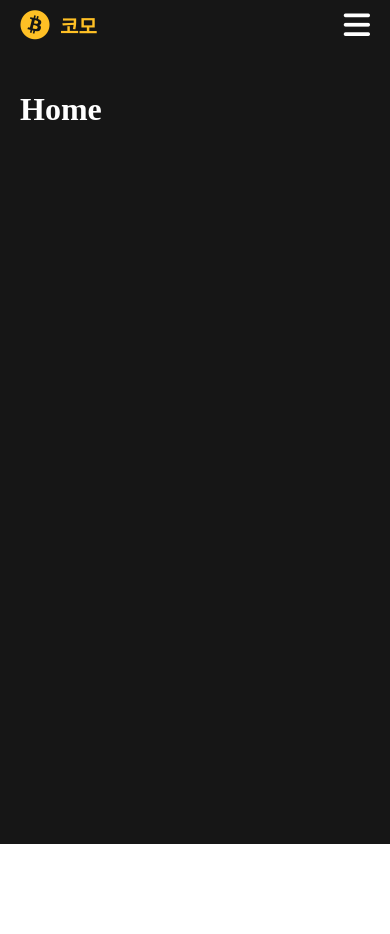
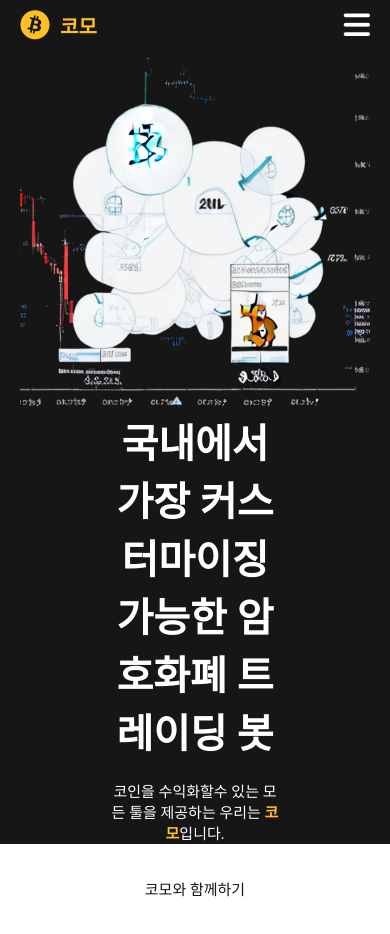
Before and after one commit to Ryugi62/como_website, a Vue app in the folder web/: page / in a window 390 px wide. Before the commit this address had no page. Before the commit the page ends 844 px from the top, so only its background shows below. Built offline with nearby package versions, Linux system fonts and the light colour scheme.

Commit message:
design : design home page

```diff
--- a/web/src/views/HomeView.vue
+++ b/web/src/views/HomeView.vue
@@ -3,7 +3,22 @@
     <HeaderComponent />
 
     <div class="container">
-      <h1>Home</h1>
+      <div class="container-text-zone">
+        <div class="text-title">
+          국내에서 가장 커스터마이징 가능한 암호화폐 트레이딩 봇
+        </div>
+
+        <div class="text-comment">
+          코인을 수익화할수 있는 모든 툴을 제공하는 우리는
+          <span>코모</span>입니다.
+        </div>
+
+        <div class="text-button como-button">코모와 함께하기</div>
+      </div>
+
+      <div class="container-img-zone">
+        <img src="@/assets/img/graph.png" class="container-text-img" />
+      </div>
     </div>
   </div>
 </template>
@@ -34,9 +49,84 @@ export default {
 
 .container {
   width: calc(100% - 40px);
+  max-width: 1440px;
   height: 100%;
   margin: auto;
-  max-width: 1200px;
   padding: 20px;
+  display: flex;
+}
+
+.container-text-zone {
+  margin: auto;
+  max-width: 50%;
+}
+
+.text-title {
+  height: fit-content;
+  font-size: 60px;
+  font-weight: bold;
+  margin-bottom: 20px;
+}
+
+.text-comment {
+  margin: auto;
+  height: fit-content;
+  font-size: 20px;
+}
+.text-comment > span {
+  font-weight: bold;
+  color: #ffc025;
+}
+
+.text-button {
+  padding: 15px 30px;
+  font-size: 20px;
+  margin-top: 30px;
+  color: #161616;
+}
+
+.container-img-zone {
+  margin: auto;
+}
+
+.container-text-img {
+  width: 100%;
+  height: 100%;
+  margin: auto;
+}
+
+@media (max-width: 768px) {
+  .container {
+    flex-direction: column-reverse;
+  }
+
+  .container-text-zone {
+    margin: auto;
+    text-align: center;
+  }
+
+  .text-title {
+    font-size: 40px;
+  }
+
+  .text-comment {
+    font-size: 15px;
+    margin-bottom: 20px;
+  }
+
+  .text-button {
+    margin: auto;
+    font-size: 15px;
+  }
+
+  .container-img-zone {
+    margin: auto;
+  }
+
+  .container-text-img {
+    width: 100%;
+    height: 100%;
+    margin: auto;
+  }
 }
 </style>
```
Also changed, not shown: web/src/assets/img/graph.png (added).
